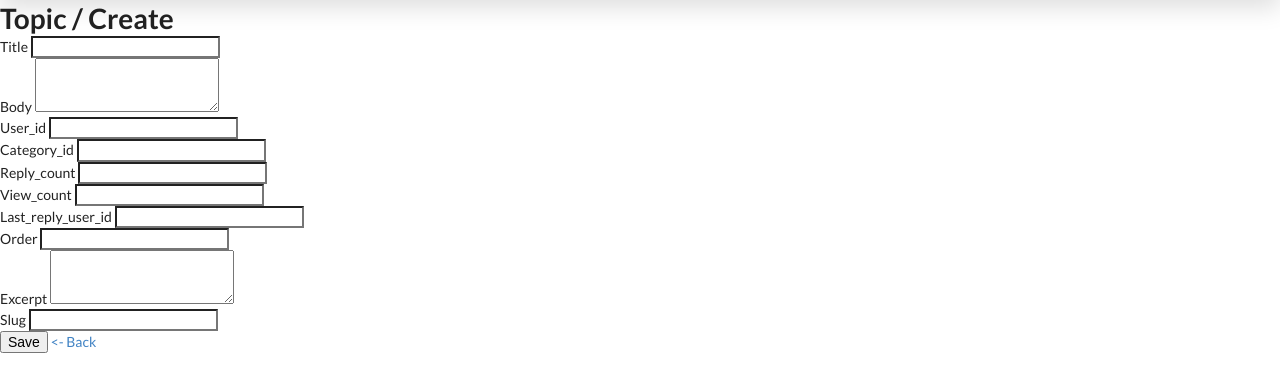
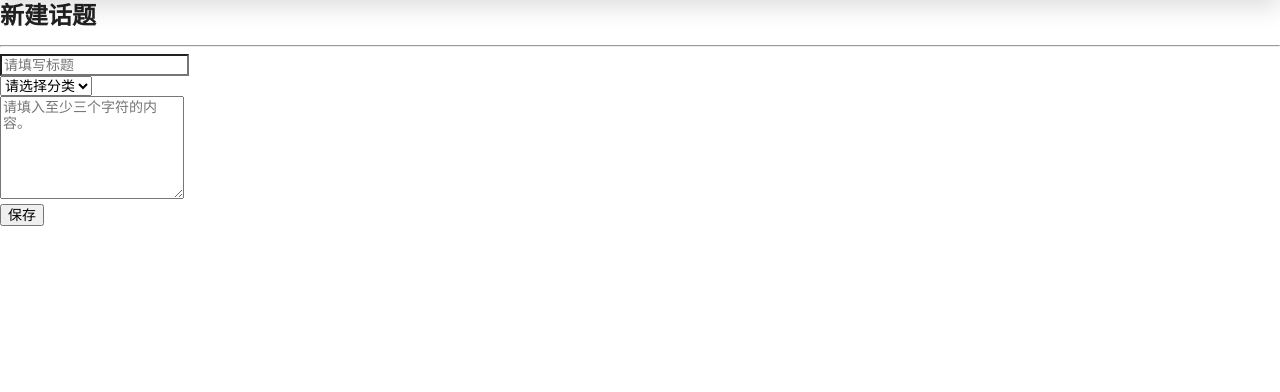
Before and after one commit to work-bition/workbition-laravel, a Laravel app: page /topics/create in a window 1280 px wide. Shown: the part 121-513 px from the top of the page. Run offline with Laravel 8, Linux system fonts and the light colour scheme; the visitor is signed in with stand-in values (Sample User, id 1); data comes from the database, SQL or seed files in the repository; data that the repository does not hold is empty; parts of the project's set-up code (start-up, migrations or seed data) failed here and were passed over.

Commit message:
用户可以创建话题

```diff
--- a/app/Http/Controllers/TopicsController.php
+++ b/app/Http/Controllers/TopicsController.php
@@ -3,9 +3,11 @@
 namespace App\Http\Controllers;
 
 use App\Models\Topic;
+use App\Models\Category;
 use Illuminate\Http\Request;
 use App\Http\Controllers\Controller;
 use App\Http\Requests\TopicRequest;
+use Auth;
 
 class TopicsController extends Controller
 {
@@ -28,13 +30,24 @@
 
 	public function create(Topic $topic)
 	{
-		return view('topics.create_and_edit', compact('topic'));
+
+    $categories = Category::all();
+
+		return view('topics.create_and_edit', compact('topic', 'categories'));
+
 	}
 
-	public function store(TopicRequest $request)
+	public function store(TopicRequest $request, Topic $topic)
 	{
-		$topic = Topic::create($request->all());
-		return redirect()->route('topics.show', $topic->id)->with('message', 'Created successfully.');
+
+    $topic->fill($request->all());
+
+		$topic->user_id = Auth::id();
+
+    $topic->save();
+
+		return redirect()->route('topics.show', $topic->id)->with('success', '帖子创建成功！');
+
 	}
 
 	public function edit(Topic $topic)
--- a/app/Models/Topic.php
+++ b/app/Models/Topic.php
@@ -4,7 +4,7 @@
 
 class Topic extends Model
 {
-    protected $fillable = ['title', 'body', 'user_id', 'category_id', 'reply_count', 'view_count', 'last_reply_user_id', 'order', 'excerpt', 'slug'];
+    protected $fillable = ['title', 'body', 'category_id', 'excerpt', 'slug'];
 
     public function category()
     {
--- a/app/Observers/TopicObserver.php
+++ b/app/Observers/TopicObserver.php
@@ -11,11 +11,18 @@
 {
     public function creating(Topic $topic)
     {
-        //
+
     }
 
     public function updating(Topic $topic)
     {
         //
     }
+
+    public function saving(Topic $topic)
+    {
+        $topic->excerpt = make_excerpt($topic->body);
+    }
+
+
 }
--- a/app/helpers.php
+++ b/app/helpers.php
@@ -8,3 +8,13 @@
   return str_replace('.', '-', Route::currentRouteName());
 
 }
+
+function make_excerpt($value, $length = 200)
+{
+
+  //先将$value去除html标记，然后再将其中的回车、换行符替换为空格
+  $excerpt = trim(preg_replace('/\r\n|\r|\n+/', ' ', strip_tags($value)));
+
+  return str_limit($excerpt, $length);
+
+}
--- a/resources/views/layouts/_header.blade.php
+++ b/resources/views/layouts/_header.blade.php
@@ -74,6 +74,8 @@
 
                           <a class="item" href="#"><svg class="icon icon-courses"><use xlink:href="#icon-courses"></use></svg><span>我的课程</span></a>
 
+                          <a class="item" href="{{ route('topics.create') }}"><svg class="icon icon-publish"><use xlink:href="#icon-publish"></use></svg><span>发表话题</span></a>
+
                           <div class="logout item">
 
                               <form class="logout-form" action="{{ route('logout') }}" method="POST" onsubmit="return confirm('您确定要退出吗？');">
--- a/resources/views/topics/create_and_edit.blade.php
+++ b/resources/views/topics/create_and_edit.blade.php
@@ -6,77 +6,76 @@
   <div class="col-md-10 offset-md-1">
     <div class="card ">
 
-      <div class="card-header">
-        <h1>
-          Topic /
+      <div class="card-body">
+
+        <h2 class="">
+
+          <i class="far fa-edit"></i>
+
           @if($topic->id)
-            Edit #{{ $topic->id }}
+
+          编辑话题
+
           @else
-            Create
-          @endif
-        </h1>
-      </div>
 
-      <div class="card-body">
-        @if($topic->id)
-          <form action="{{ route('topics.update', $topic->id) }}" method="POST" accept-charset="UTF-8">
-          <input type="hidden" name="_method" value="PUT">
-        @else
-          <form action="{{ route('topics.store') }}" method="POST" accept-charset="UTF-8">
+          新建话题
+
           @endif
 
-          @include('common.error')
+        </h2>
+
+        <hr>
+
+        @if($topic->id)
+
+          <form action="{{ route('topics.update', $topic->id) }}" method="POST" accept-charset="UTF-8">
+
+            <input type="hidden" name="_method" value="PUT">
+
+        @else
+
+          <form action="{{ route('topics.store') }}" method="POST" accept-charset="UTF-8">
+
+        @endif
 
         <input type="hidden" name="_token" value="{{ csrf_token() }}">
 
+        @include('shared._error')
 
         <div class="form-group">
-                	<label for="title-field">Title</label>
-                	<input class="form-control" type="text" name="title" id="title-field" value="{{ old('title', $topic->title ) }}" />
+
+          <input class="form-control" type="text" name="title" value="{{ old('title', $topic->title ) }}" placeholder="请填写标题" required />
+
         </div>
+
         <div class="form-group">
-                	<label for="body-field">Body</label>
-                	<textarea name="body" id="body-field" class="form-control" rows="3">{{ old('body', $topic->body ) }}</textarea>
+
+          <select class="form-control" name="category_id" required>
+
+            <option value="" hidden disabled selected>请选择分类</option>
+
+            @foreach ($categories as $value)
+
+            <option value="{{ $value->id }}">{{ $value->name }}</option>
+
+            @endforeach
+
+          </select>
+
        </div>
+
       <div class="form-group">
-                    <label for="user_id-field">User_id</label>
-                    <input class="form-control" type="text" name="user_id" id="user_id-field" value="{{ old('user_id', $topic->user_id ) }}" />
-                </div>
-                <div class="form-group">
-                    <label for="category_id-field">Category_id</label>
-                    <input class="form-control" type="text" name="category_id" id="category_id-field" value="{{ old('category_id', $topic->category_id ) }}" />
-                </div>
-                <div class="form-group">
-                    <label for="reply_count-field">Reply_count</label>
-                    <input class="form-control" type="text" name="reply_count" id="reply_count-field" value="{{ old('reply_count', $topic->reply_count ) }}" />
-                </div>
-                <div class="form-group">
-                    <label for="view_count-field">View_count</label>
-                    <input class="form-control" type="text" name="view_count" id="view_count-field" value="{{ old('view_count', $topic->view_count ) }}" />
-                </div>
-                <div class="form-group">
-                    <label for="last_reply_user_id-field">Last_reply_user_id</label>
-                    <input class="form-control" type="text" name="last_reply_user_id" id="last_reply_user_id-field" value="{{ old('last_reply_user_id', $topic->last_reply_user_id ) }}" />
-                </div>
-                <div class="form-group">
-                    <label for="order-field">Order</label>
-                    <input class="form-control" type="text" name="order" id="order-field" value="{{ old('order', $topic->order ) }}" />
-                </div>
-                <div class="form-group">
-                	<label for="excerpt-field">Excerpt</label>
-                	<textarea name="excerpt" id="excerpt-field" class="form-control" rows="3">{{ old('excerpt', $topic->excerpt ) }}</textarea>
-                </div>
-                <div class="form-group">
-                	<label for="slug-field">Slug</label>
-                	<input class="form-control" type="text" name="slug" id="slug-field" value="{{ old('slug', $topic->slug ) }}" />
+        <textarea name="body" class="form-control" id="editor" rows="6" placeholder="请填入至少三个字符的内容。" required>{{ old('body', $topic->body ) }}</textarea>
       </div>
 
       <div class="well well-sm">
-            <button type="submit" class="btn btn-primary">Save</button>
-            <a class="btn btn-link float-xs-right" href="{{ route('topics.index') }}"> <- Back</a>
+        <button type="submit" class="btn btn-primary"><i class="far fa-save mr-2" aria-hidden="true"></i>保存</button>
       </div>
+
     </form>
+
 </div>
+
     </div>
   </div>
 </div>
```
Also changed, not shown: app/Http/Requests/TopicRequest.php (+12 -7 lines), public/js/main.js, public/mix-manifest.json, resources/js/icons/svg/publish.svg (added). Lines whose indentation alone changed are shown as unchanged.
